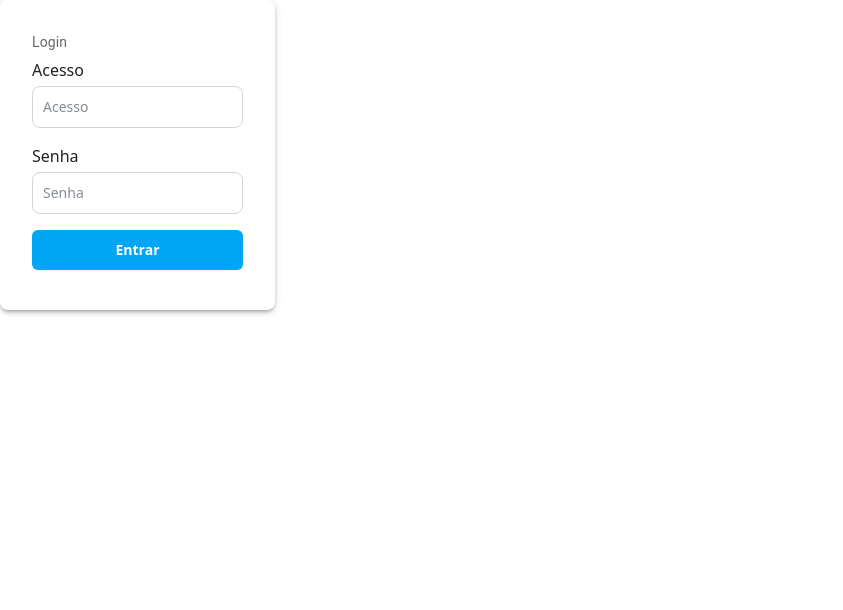
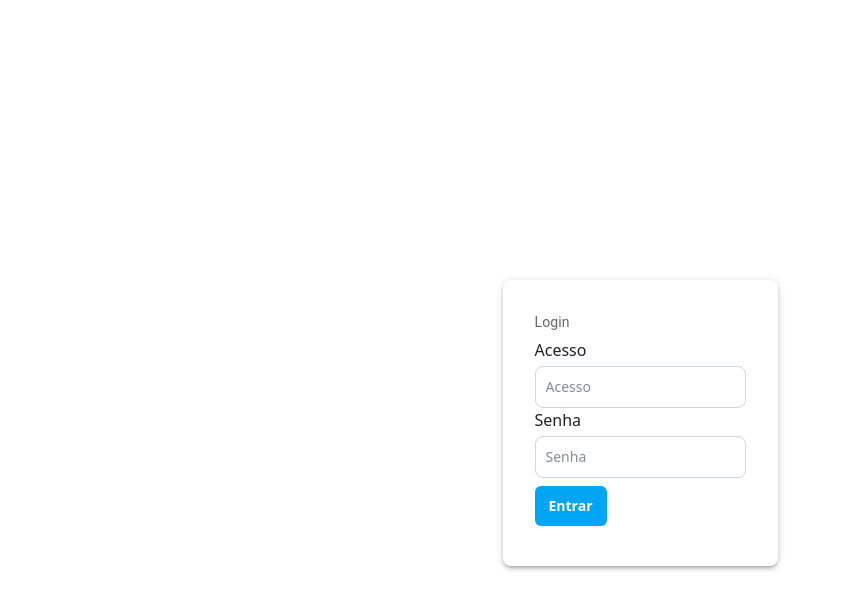
Before and after one commit to rachidb5/mtg-cards, a Next.js app: page /auth in a window 1280 px wide. Shown: the top 610 px of the page, without its empty margins (0-843 px from the left). Built offline with nearby package versions, Linux system fonts and the light colour scheme; no server answers.

Commit message:
cria rotina de auth

```diff
--- a/package.json
+++ b/package.json
@@ -12,12 +12,16 @@
     "@emotion/cache": "^11.14.0",
     "@emotion/react": "^11.14.0",
     "@emotion/styled": "^11.14.1",
+    "@hookform/resolvers": "^5.2.2",
     "@mui/material": "^7.3.4",
     "@mui/material-nextjs": "^7.3.3",
     "next": "15.5.4",
     "postcss": "^8.5.6",
     "react": "19.1.0",
-    "react-dom": "19.1.0"
+    "react-dom": "19.1.0",
+    "react-hook-form": "^7.65.0",
+    "zod": "^4.1.12",
+    "zustand": "^5.0.8"
   },
   "devDependencies": {
     "@eslint/eslintrc": "^3",
--- a/src/components/organisms/LoginForm.tsx
+++ b/src/components/organisms/LoginForm.tsx
@@ -2,11 +2,48 @@ import { Box } from "@mui/material";
 import CustomButton from "../atoms/Button";
 import CardCustom from "../molecules/Card";
 import CustomFormField from "../molecules/FormField";
+import { create } from "zustand";
+import { useForm } from "react-hook-form";
+import { zodResolver } from "@hookform/resolvers/zod";
+import { loginSchema, LoginFormData } from "@/lib/validations/auth";
+import { useLogin } from '@/hooks/use-login';
 
-const LoginForm = () => (
+function LoginForm() {
+const { login, data, error, loading, isSuccess } = useLogin();
+  const {
+    register,
+    handleSubmit,
+    formState: { errors, isSubmitting },
+    setError,
+  } = useForm<LoginFormData>({
+    resolver: zodResolver(loginSchema),
+    defaultValues: {
+      email: "",
+      password: "",
+    },
+  });
+
+  const onSubmit = async (data: LoginFormData) => {
+    try {
+      console.log(data)
+      login(data)
+      // const result = useLogin(data)
+
+      // if (result.success) {
+      //   // Login bem-sucedido - redirecionar ou salvar token
+      //   console.log("Login realizado:", result.user);
+      // } else {
+      //   console.log(result.message || "Erro ao fazer login");
+      // }
+    } catch (error) {
+      console.error("Login error:", error);
+    }
+  };
+
+  return (
     <CardCustom title="Login">
       <Box
-      component="form"
+        component="div"
         sx={{
           display: "flex",
           flexDirection: "column",
@@ -15,25 +52,35 @@ const LoginForm = () => (
           maxWidth: 400,
           margin: "0 auto",
         }}
-      noValidate
-      autoComplete="off"
       >
+        <form onSubmit={handleSubmit(onSubmit)}>
           <CustomFormField
+            {...register("email")}
             label={"Acesso"}
             type="text"
-        className="bg-white border border-gray-300 text-gray-900 text-sm rounded-lg focus:ring-blue-500 focus:border-blue-500 block w-full p-2.5"
+            className="bg-white border border-gray-300 text-gray-900 text-sm rounded-lg block w-full p-2.5"
           />
+              {errors.email && (
+                <p className="mt-1 text-sm text-red-600">{errors.email.message}</p>
+              )}
           <CustomFormField
+            {...register("password")}
             label={"Senha"}
             type="password"
-        className="bg-white border border-gray-300 text-gray-900 text-sm rounded-lg focus:ring-blue-500 focus:border-blue-500 block w-full p-2.5"
+            className="bg-white border border-gray-300 text-gray-900 text-sm rounded-lg block w-full p-2.5"
           />
+              {errors.password && (
+                <p className="mt-1 text-sm text-red-600">{errors.password.message}</p>
+              )}
           <CustomButton
             label="Entrar"
-        className="flex-none rounded-md bg-sky-500 px-3.5 py-2.5 text-sm font-semibold text-white shadow-xs hover:bg-sky-700 focus-visible:outline-2 focus-visible:outline-offset-2 focus-visible:outline-sky-500"
+            type="submit"
+            className="mt-2 flex-none rounded-md bg-sky-500 px-3.5 py-2.5 text-sm font-semibold text-white shadow-xs hover:bg-sky-700 focus-visible:outline-2 focus-visible:outline-offset-2 focus-visible:outline-sky-500"
           />
+        </form>
       </Box>
     </CardCustom>
   );
+}
 
 export default LoginForm;
--- /dev/null
+++ b/src/hooks/use-local-storage.ts
@@ -0,0 +1,10 @@
+import { useState, useEffect } from "react";
+
+export function setLocalStorage(key: string, item:string) {
+  localStorage.setItem(key, item)
+  return getLocalStorage(key)
+}
+
+export function getLocalStorage(key: string) {
+ return localStorage.getItem(key)
+}
--- /dev/null
+++ b/src/hooks/use-login.ts
@@ -0,0 +1,50 @@
+// hooks/useLogin.ts
+import { useState } from 'react';
+import useFetch from './use-fetch';
+
+interface LoginRequest {
+  email: string;
+  password: string;
+}
+
+interface LoginResponse {
+  user: {
+    id: string;
+    email: string;
+    name: string;
+  };
+  token: string;
+}
+
+export function useLogin() {
+  const [loginData, setLoginData] = useState<LoginRequest | null>(null);
+
+  const { data, error, loading } = useFetch<LoginResponse>(
+    loginData ? '/api/auth/login' : '',
+    loginData ? {
+      method: 'POST',
+      headers: {
+        'Content-Type': 'application/json',
+      },
+      body: JSON.stringify(loginData),
+    } : undefined
+  );
+
+  const login = (credentials: LoginRequest) => {
+    setLoginData(credentials);
+  };
+
+  // Reset do hook
+  const reset = () => {
+    setLoginData(null);
+  };
+
+  return {
+    login,
+    data,
+    error,
+    loading,
+    reset,
+    isSuccess: !!data && !error && !loading,
+  };
+}
--- /dev/null
+++ b/src/lib/validations/auth.ts
@@ -0,0 +1,14 @@
+import { z } from 'zod';
+
+export const loginSchema = z.object({
+  email: z
+    .string()
+    .min(1, 'Email é obrigatório')
+    .email('Email inválido'),
+  password: z
+    .string()
+    .min(1, 'Senha é obrigatória')
+    .min(6, 'Senha deve ter pelo menos 6 caracteres'),
+});
+
+export type LoginFormData = z.infer<typeof loginSchema>;
--- a/src/pages/auth/index.tsx
+++ b/src/pages/auth/index.tsx
@@ -3,7 +3,7 @@ import LoginForm from "@/components/organisms/LoginForm";
 
 export default function Page() {
   return(
-    <div>
+    <div className="grid justify-items-center mt-70">
       <LoginForm/>
     </div>
   )
```
Also changed, not shown: 1 other file (tests, documents, lock files or other folders). Lines whose indentation alone changed are shown as unchanged.
